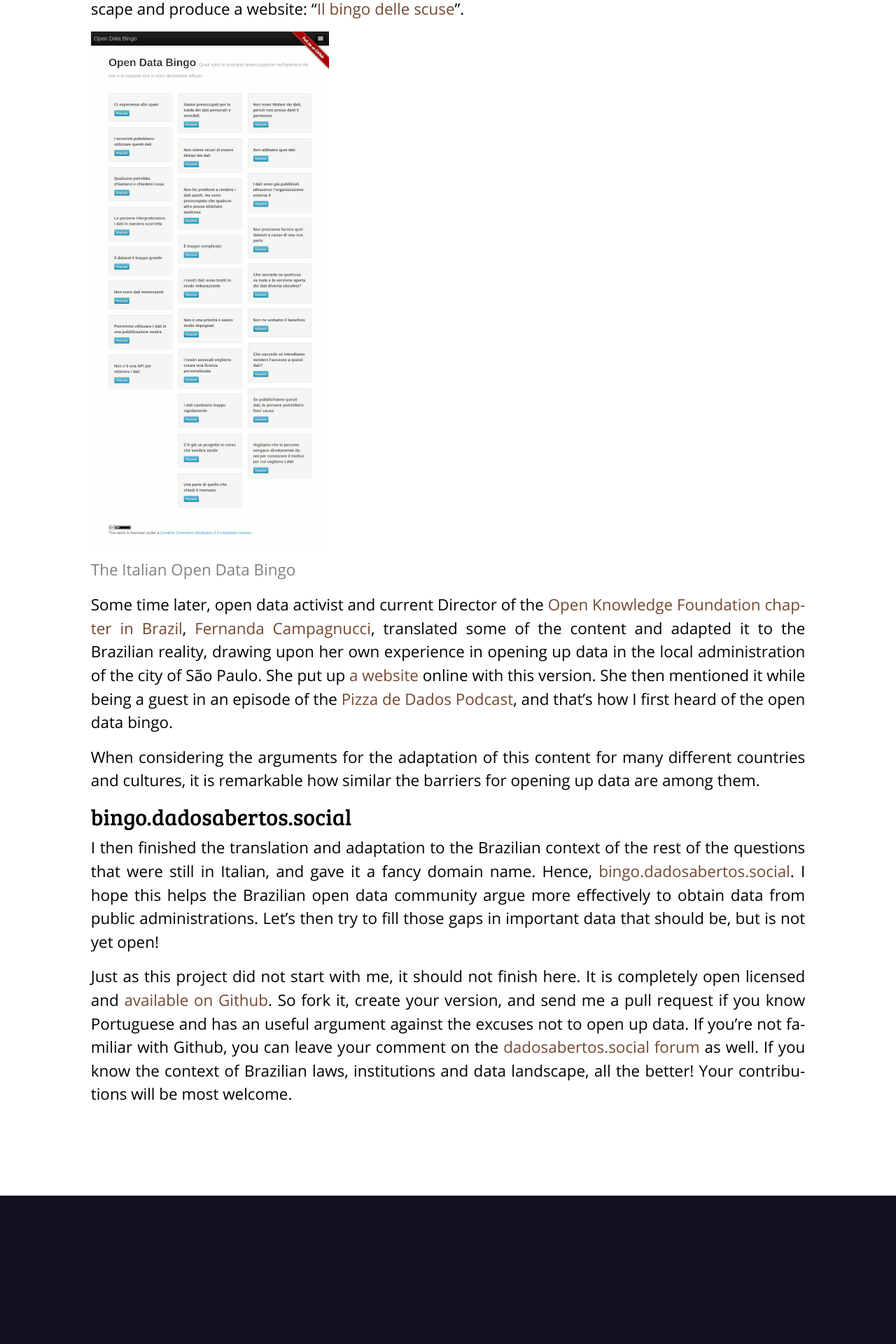
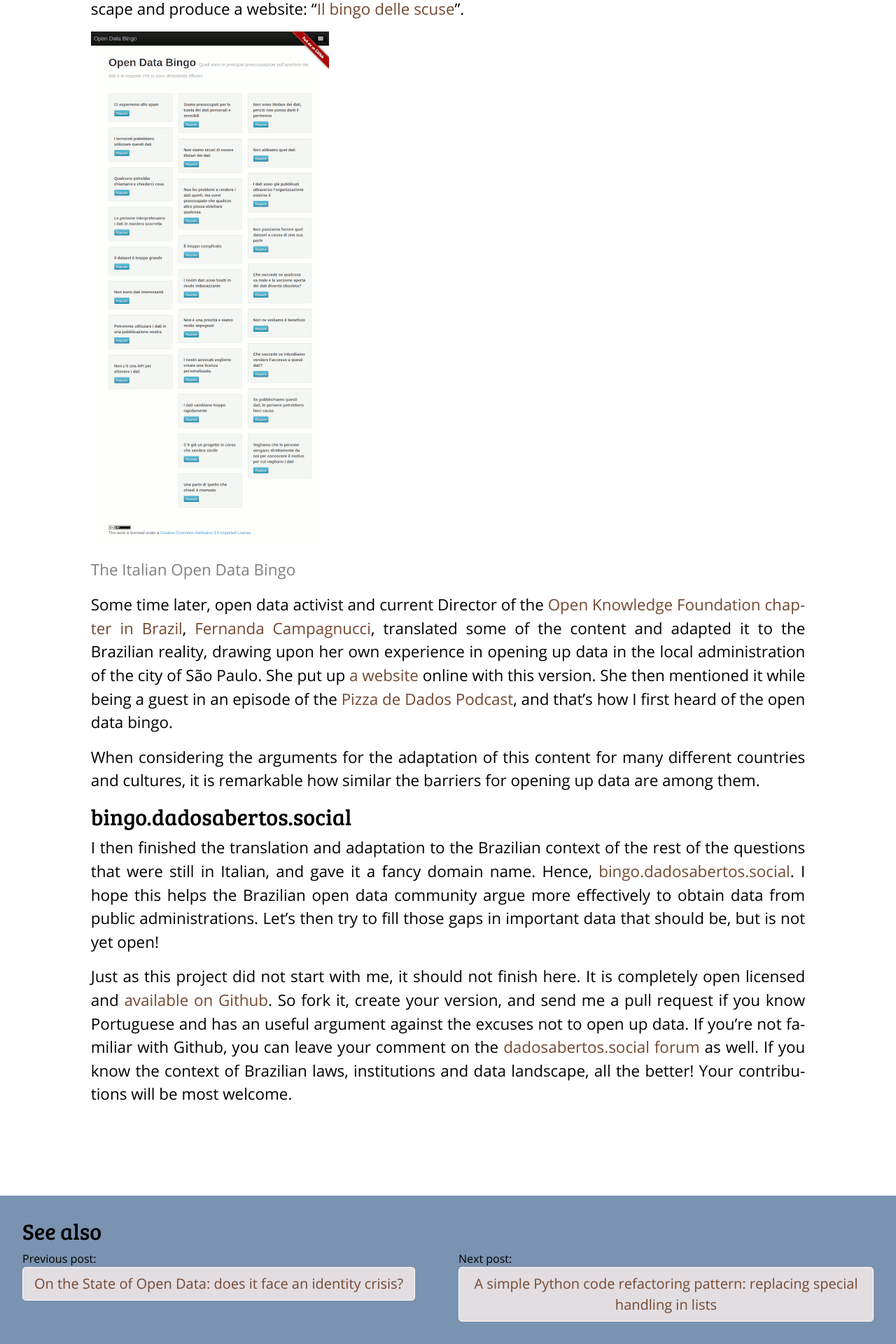
Before and after one commit to augusto-herrmann/augusto-herrmann.github.io, a Jekyll site: the page built from _posts/2020-02-19-its-2020-why-are-you-not-opening-up-data-yet-bingo.md, in a window 1280 px wide. Shown: the part 2072-3992 px from the top of the page at 70% size. Built offline with Jekyll 4.4.1, drawn with Linux system fonts in a browser that asks for light colours; nearby versions of some CDN libraries; before the commit the page ends 3780 px from its top, so only the background shows below that.

Commit message:
add section with links to previous and next post

```diff
--- a/_config.yml
+++ b/_config.yml
@@ -28,7 +28,13 @@ t:
     by: "by"
     when: "on"
     image: "image by"
+    see_also: "See also"
+    previous_post: "Previous post"
+    next_post: "Next post"
   pt:
     by: "por"
     when: "em"
     image: "imagem"
+    see_also: "Veja também"
+    previous_post: "Texto anterior"
+    next_post: "Próximo texto"
--- a/_layouts/post.html
+++ b/_layouts/post.html
@@ -44,6 +44,35 @@
       </div>
     </div>
     </article>
+    {% assign posts = site.posts | reverse | where:"lang", page.lang %}
+
+    {% assign iteration_previous = False %}
+
+    {% for iteration_current in posts %}
+      {% if page.ref == iteration_current.ref %}
+        {% assign previous = iteration_previous %}
+      {% elsif iteration_previous != False %}
+        {% if page.ref == iteration_previous.ref %}
+          {% assign next = iteration_current %}
+        {% endif %}
+      {% endif %}
+      {% assign iteration_previous = iteration_current %}
+    {% endfor %}
+    <aside class="seeAlso">
+      <h2>{{ site.t[page.lang].see_also }}</h2>
+      <div class="row">
+      {% if previous %}
+        <div class="col">
+          {{ site.t[page.lang].previous_post }}: <a class="btn btn-lg btn-secondary button1" href="{{ previous.url | relative_url }}">{{previous.title}}</a>
+        </div>
+      {% endif %}
+      {% if next %}
+        <div class="col">
+          {{ site.t[page.lang].next_post }}: <a class="btn btn-lg btn-secondary button2" href="{{ next.url | relative_url }}">{{next.title}}</a>
+        </div>
+      {% endif %}
+      </div>
+    </aside>
   </main>
   <!-- Optional JavaScript -->
   </body>
--- a/assets/styles/base.sass
+++ b/assets/styles/base.sass
@@ -3,6 +3,11 @@ title: CSS stylesheet
 ---
 
 @import {{ "assets/styles/syntax-thankful_eyes.css" | relative_url }}
+
+$almost-white: #e2dde1
+$darker-text: #734932
+$darker-bg: #3672a8
+$lighter-bg: #7a93b0
 
 // Links
 
@@ -15,19 +20,19 @@ a
 // Custom default button
 
 .btn-secondary
-  color: #734932
+  color: $darker-text
   text-shadow: none
 
   // Prevent inheritance from `body`
-  background-color: #e2dde1
+  background-color: $almost-white
   border: .05rem solid #fff
 
   &:hover, &:focus
-    color: #734932
+    color: $darker-text
     text-shadow: none
 
     // Prevent inheritance from `body`
-    background-color: #e2dde1
+    background-color: $almost-white
     border: .05rem solid #fff
 
 .btn-en:before
@@ -58,14 +63,14 @@ html, body
   margin: 0
   display: -ms-flexbox
   display: flex
-  color: #e2dde1
+  color: $almost-white
   z-index: -2
 
 h1, h2, h3, h4, h5
   font-family: breeserif
 
 .secondary-color
-  background-color: #7a93b0
+  background-color: $lighter-bg
 
 /*
  * Header
@@ -157,7 +162,7 @@ html
     left: 0
     width: 100%
     height: 100%
-    background-color: #e2dde1
+    background-color: $almost-white
     filter: opacity(0.8)
 
   .content
@@ -170,7 +175,7 @@ html
   animation: slide-from-top 0.6s ease-out
 
   h3
-    color: #734932
+    color: $darker-text
 
 #publications
   position: relative
@@ -238,13 +243,13 @@ html.cover, body.cover
   margin: 0
   display: -ms-flexbox
   display: flex
-  color: #e2dde1
+  color: $almost-white
   text-shadow: 0 0.05rem 0.1rem rgba(0, 0, 0, 0.5)
   box-shadow: inset 0 0 5rem rgba(0, 0, 0, 0.5)
   background-image: url({{ "assets/images/mountain-top.jpg" | relative_url }})
   background-size: cover
   background-repeat: no-repeat
-  background-color: #3672a8
+  background-color: $darker-bg
   z-index: -2
 
 .cover-container
@@ -366,10 +371,10 @@ html.post
     background: white
 
   a
-    color: #734932
+    color: $darker-text
 
     &:focus, &:hover
-      color: #734932
+      color: $darker-text
 
   article
     background: white
@@ -461,6 +466,10 @@ html.post
       border-left: 0.5rem solid gray
       background-color: lightgray
 
+  aside.seeAlso
+    background-color: $lighter-bg
+    padding: 2em
+
 // Make fonts larger on large screens to improve readability
 @media (min-width: 48em)
   html.post article
```
